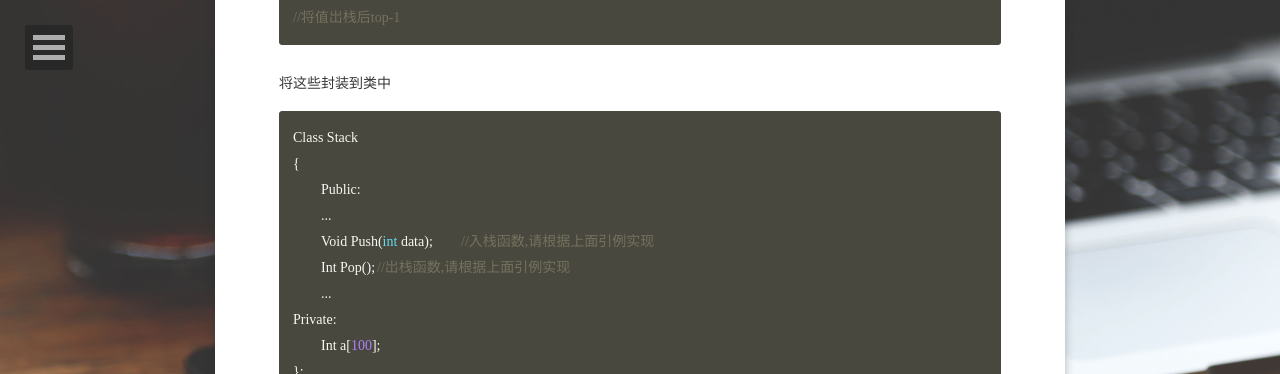
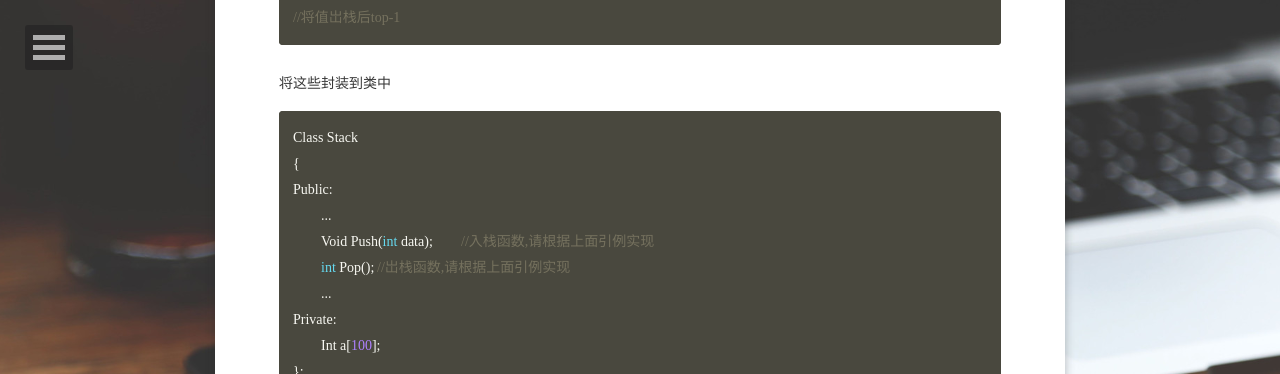
Before and after one commit to Lavinci/lavinci.github.io, a Jekyll site: the page built from _posts/2017-05-09-Data-struct.md, in a window 1280 px wide and 900 px high, scrolled down 1166 px. Shown: the top 374 px of the window. Built offline with Jekyll 4.4.1, drawn with Linux system fonts in a browser that asks for light colours; some web fonts are replaced; comment, search, counter and statistics services are not loaded.

````diff
--- a/_posts/2017-05-09-Data-struct.md
+++ b/_posts/2017-05-09-Data-struct.md
@@ -30,10 +30,10 @@ Data = a[top--];	//岀栈:
 ```c++
 Class Stack
 {
-	Public:
+Public:
 	...
 	Void Push(int data);	//入栈函数,请根据上面引例实现
-	Int Pop();	//岀栈函数,请根据上面引例实现
+	int Pop();	//岀栈函数,请根据上面引例实现
 	...
 Private:
 	Int a[100];
````
